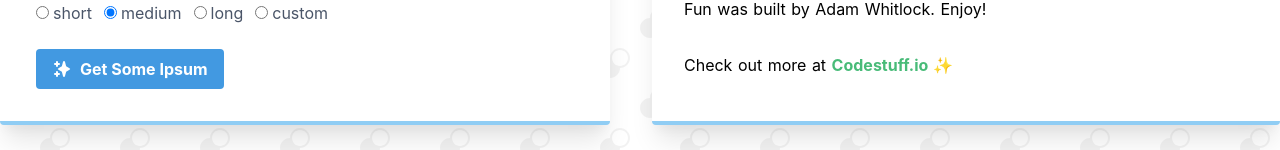
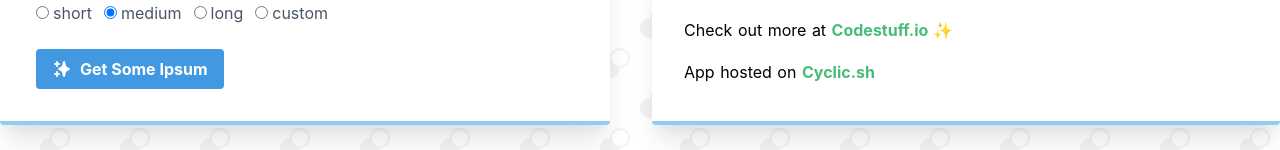
Before and after one commit to adamwhitlock1/IpsumFun, a Nuxt app: page / in a window 1280 px wide. Shown: the part 232-382 px from the top of the page. Built offline with nearby package versions, Linux system fonts and the light colour scheme; no server answers.

Commit message:
(chore) update eslint, add cyclic link

```diff
--- a/pages/index.vue
+++ b/pages/index.vue
@@ -146,8 +146,20 @@
           </p>
           <p class="w-full mt-2">
             Check out more at
-            <a class="font-bold text-green-500" href="https://codestuff.io"
+            <a
+              class="font-bold text-green-500"
+              target="_blank"
+              href="https://codestuff.io"
               >Codestuff.io ✨</a
+            >
+          </p>
+          <p class="w-full mt-2">
+            App hosted on
+            <a
+              href="https://cyclic.sh"
+              class="font-bold text-green-500"
+              target="_blank"
+              >Cyclic.sh</a
             >
           </p>
         </div>
```
Also changed, not shown: .eslintrc.js.
